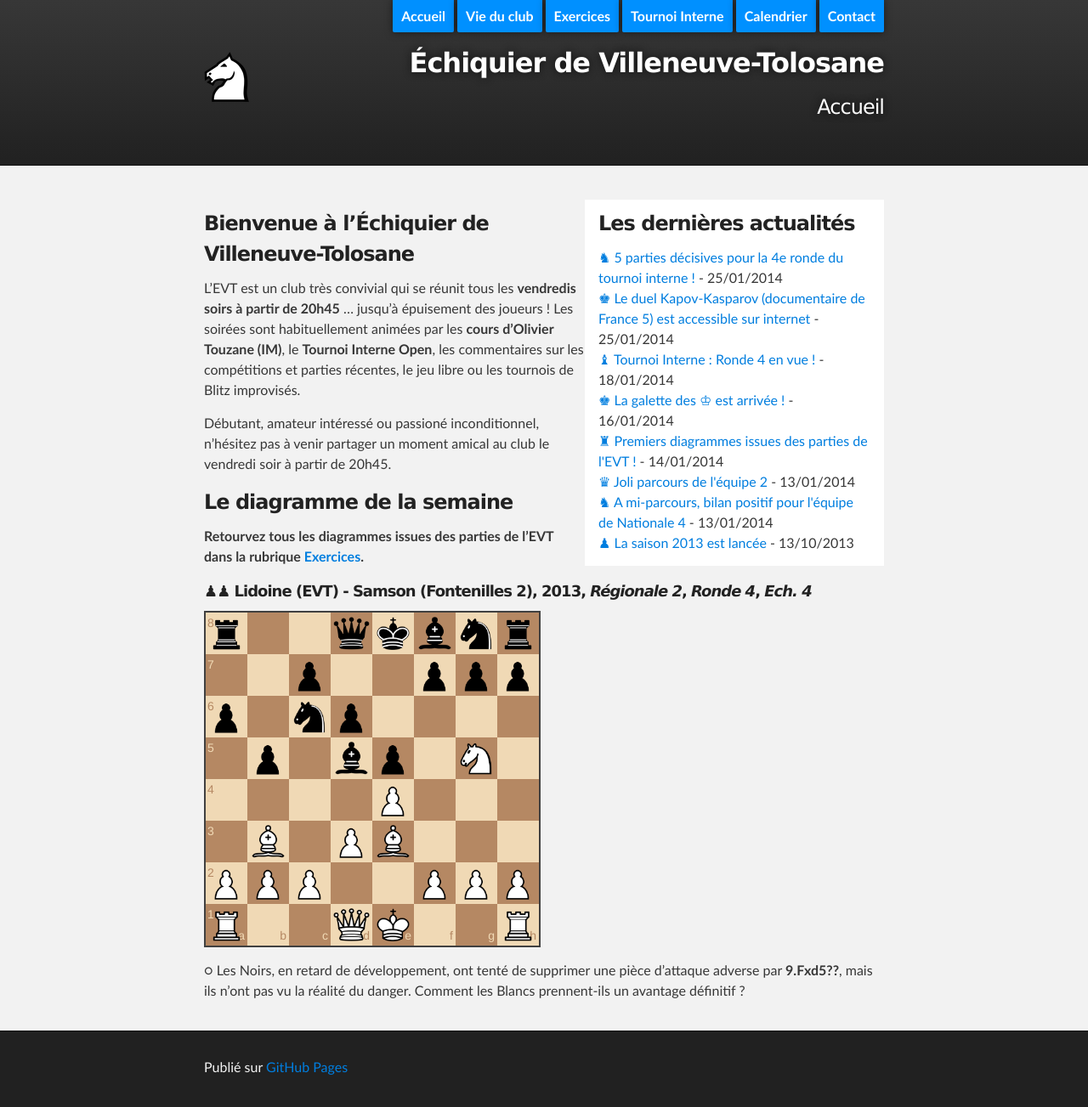
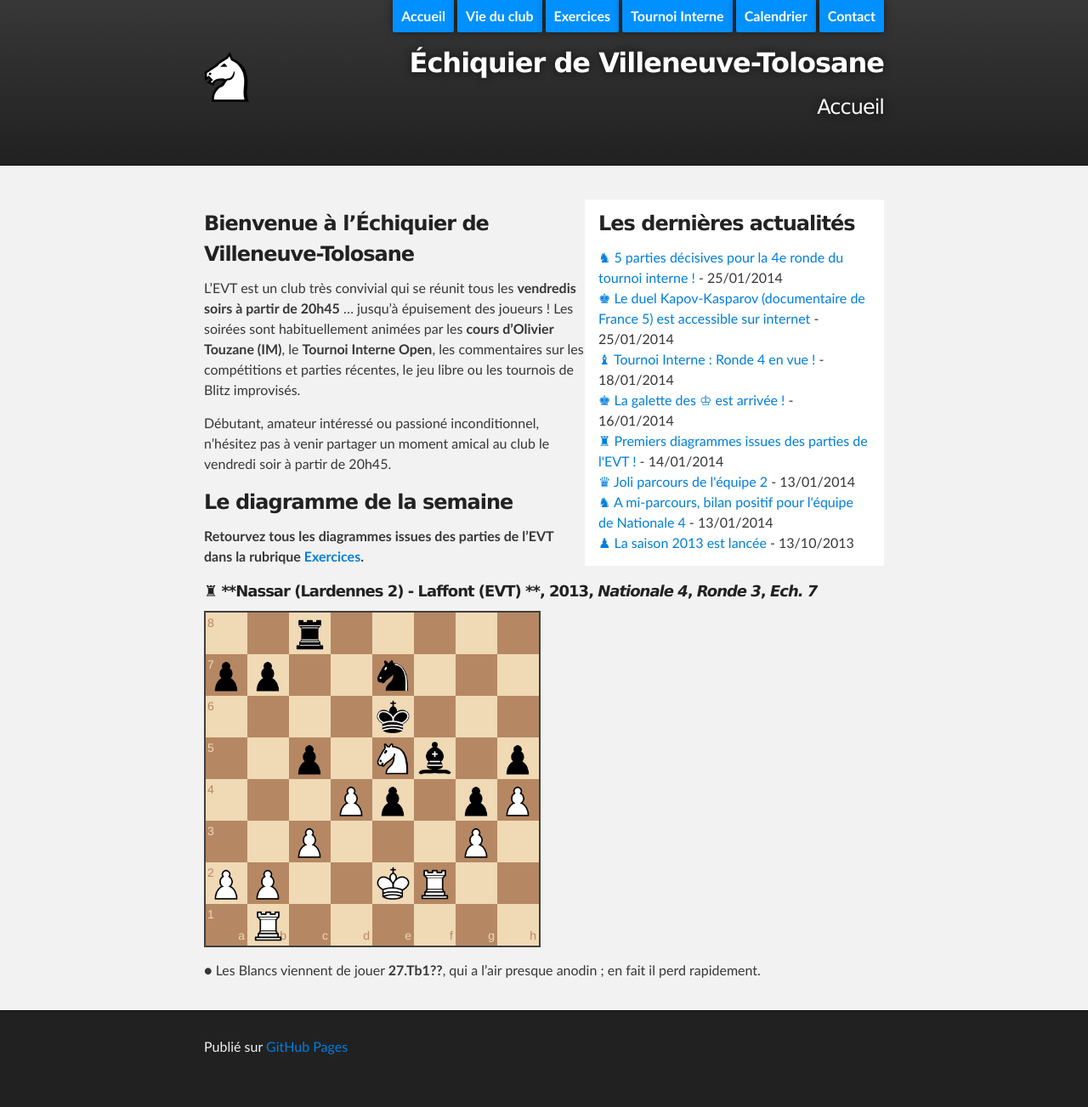
Before and after one commit to echiquier-villeneuve-tolosane/echiquier-villeneuve-tolosane.github.io, a Jekyll site: the page built from index.md, in a window 1280 px wide. Shown: the whole page at 85% size. Built offline with Jekyll 4.4.1, drawn with Linux system fonts in a browser that asks for light colours; nearby versions of some CDN libraries; after the commit the page ends 1279 px from its top, so only the background shows below that.

Commit message:
Updated index.md

```diff
--- a/index.md
+++ b/index.md
@@ -15,8 +15,8 @@ Débutant, amateur intéressé ou passioné inconditionnel, n'hésitez pas à ve
 
 **Retourvez tous les diagrammes issues des parties de l'EVT dans la rubrique [Exercices](http://echiquier-villeneuve-tolosane.github.io/exercices.html "Exercices").**
 
-##### &#9823;&#9823;  **Lidoine** (EVT) - **Samson (Fontenilles 2)**, 2013, _Régionale 2_, _Ronde 4_, _Ech. 4_
+##### &#9820;   **Nassar (Lardennes 2) - Laffont (EVT) **, 2013, _Nationale 4_, _Ronde 3_, _Ech. 7_
 
-`r2qkbnr/2p2ppp/p1np4/1p1bp1N1/4P3/1B1PB3/PPP2PPP/R2QK2R w KQkq - 0 9`
+`2r5/pp2n3/4k3/2p1Nb1p/3Pp1pP/2P3P1/PP2KR2/1R6 b - - 2 27`
 
-&#9675; Les Noirs, en retard de développement, ont tenté de supprimer une pièce d'attaque adverse par **9.Fxd5??**, mais ils n'ont pas vu la réalité du danger. Comment les Blancs prennent-ils un avantage définitif ?
+&#9679; Les Blancs viennent de jouer **27.Tb1??**, qui a l'air presque anodin ; en fait il perd rapidement.
```
